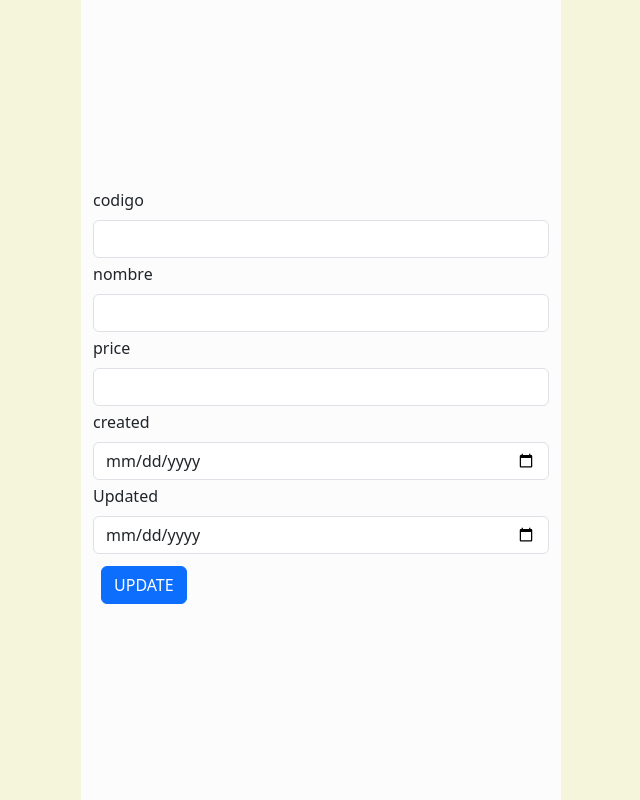
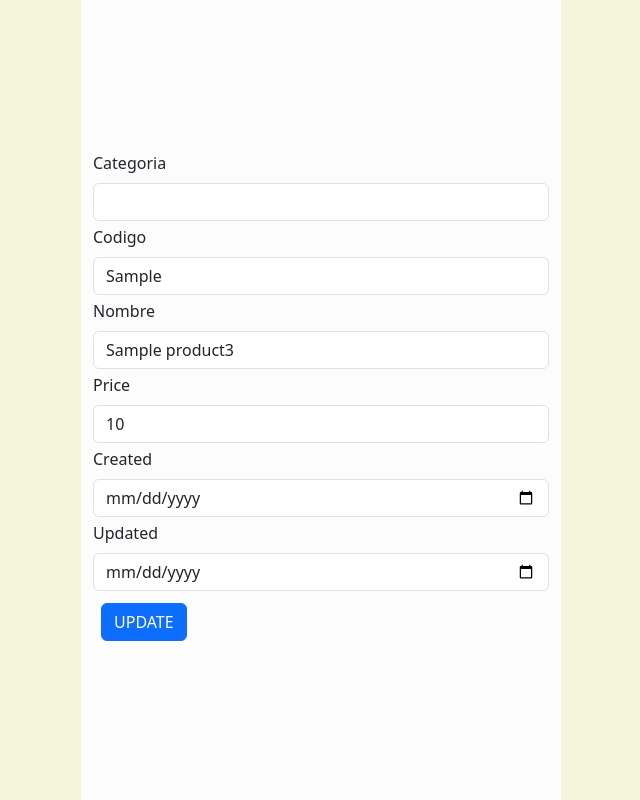
Before and after one commit to amedpinzon17/Prueba_applus-k2, a PHP site: page /product/editarPro.php?id=1 in a window 1280 px wide. Shown: the whole page, without its empty margins (319-959 px from the left). Run offline with PHP 8.4, Linux system fonts and the light colour scheme; tables that the repository leaves empty or names only in its code hold one stand-in row (values such as "Sample post"); data that the repository does not hold is empty.

Commit message:
feat: :memo: corecion

```diff
--- a/config/config.php
+++ b/config/config.php
@@ -118,14 +118,16 @@ class Category extends Conexion {
 
 
 class Product extends Conexion {
+    private $id;
     private $categoria;
     private $codigo;
     private $nombre;
     private $price;
-    private $crated;
+    private $created;
     private $updated;
 
-     public function __construct($categoria = 0, $codigo = "", $nombre = "", $price ="", $created = "", $updated="", $dbCnx = ""){
+     public function __construct($id = 0, $categoria = "", $codigo = "", $nombre = "", $price ="", $created = "", $updated="", $dbCnx = ""){
+        $this->id = $id;
         $this -> categoria = $categoria;
         $this -> codigo = $codigo;
         $this -> nombre = $nombre;
@@ -135,6 +137,19 @@ class Product extends Conexion {
         parent:: __construct($dbCnx);
     }
 
+
+
+
+
+    public function setId($id) {
+        $this->id = $id;
+    }
+
+    public function getId(){
+        return $this->id;
+    }
+
+/* ----------------------------------------------------- */
 
 
      public function setCategoria($categoria) {
@@ -228,10 +243,10 @@ public function insertProduct(){
 
     public function deleteProduct(){
         try{
-        $stm = $this -> dbCnx -> prepare('DELETE FROM product3 WHERE categoria=?');
-        $stm ->execute([$this -> categoria]);
+        $stm = $this -> dbCnx -> prepare('DELETE FROM product3 WHERE id=?');
+        $stm ->execute([$this -> id]);
+        echo "<script>alert('borrado exitosamente');document.location='../product/product.php'</script> " ;
         return $stm->fetchAll();
-        echo "<script>alert('borrado exitosamente');document.location='../product/product.php'</script> " ;
     }catch(Exception $e){
         return $e->getMessage();
     }
@@ -240,19 +255,21 @@ public function insertProduct(){
 
 public function selectProductOne(){
         try{
-            $stm = $this ->dbCnx -> prepare('SELECT * FROM product3 WHERE categoria=?');
-            $stm ->execute([$this ->categoria]);
-            return $stm -> fetchAll();
+            $stm = $this ->dbCnx -> prepare('SELECT * FROM product3 WHERE id=?');
+            $stm ->execute([$this ->id]);
+            $result= $stm -> fetchAll(PDO::FETCH_ASSOC);
+            return $result ?: [];
         }catch(Exception $e){
             return $e -> getMessage();
         }
     }
 
 
+
 public function updateProduct(){
     try{
-        $stm = $this->dbCnx->prepare('UPDATE product3 SET codigo=?, nombre=?, price=?, created=?, updated=? WHERE categoria=?');
-        $stm->execute([$this->codigo, $this->nombre, $this->price, $this->created, $this->updated, $this->categoria]);
+        $stm = $this->dbCnx->prepare('UPDATE product3 SET codigo=?, categoria=?, nombre=?, price=?, created=?, updated=? WHERE id=?');
+        $stm->execute([$this->codigo, $this->nombre, $this->price, $this->created, $this->updated, $this->categoria ,$this->id]);
     } catch(Exception $e){
         return $e->getMessage();
     }
--- a/index.php
+++ b/index.php
@@ -74,7 +74,6 @@ $all = $data->selectCategoryAll();
 
 
 
-
 <!-- MODAL PARA AGRAGAR MAS ELEMENTOS A LA TABLA -->
         <div class="modal fade" id="exampleModal" tabindex="-1" aria-labelledby="exampleModalLabel" aria-hidden="true">
         <div class="modal-dialog">
--- a/product/borrarPro.php
+++ b/product/borrarPro.php
@@ -3,9 +3,9 @@ require_once(__DIR__ ."/../config/config.php");
 
 $recordProdu = new Product();
 
-if(isset($_GET['categoria']) && isset ($_GET['req'])){
+if(isset($_GET['id']) && isset ($_GET['req'])){
     if($_GET['req'] == "delete"){
-        $recordProdu->setCategoria($_GET['categoria']);
+        $recordProdu->setId($_GET['id']);
         $recordProdu->deleteProduct();
         echo "<script> alert('Datos borrados');document.location='./product.php'</script>";
     }
--- a/product/editarPro.php
+++ b/product/editarPro.php
@@ -1,18 +1,17 @@
 <?php
 
-require_once(__DIR__."/../config/config.php");
+ require_once(__DIR__."/../config/config.php");
+
 
 $dataPrdoduc = new Product();
-
-$producto4 = isset($_GET['categoria']) ? $_GET['categoria'] : null;
-
-$dataPrdoduc->setCategoria($producto4);
+$producto4 = $_GET['id'];
+$dataPrdoduc->setId($producto4);
 
 $record1 = $dataPrdoduc->selectProductOne();
-
-$valProduct = isset($record1[0]) ? $record1[0] : null;
+$valProducto = $record1[0];
 
 if (isset($_POST['editar'])) {
+    $dataPrdoduc->setCategoria($_POST['categoria']);
     $dataPrdoduc->setCodigo($_POST['codigo']);
     $dataPrdoduc->setNombre($_POST['nombre']);
     $dataPrdoduc->setPrice($_POST['price']);
@@ -22,6 +21,9 @@ if (isset($_POST['editar'])) {
     $dataPrdoduc->updateProduct();
     echo "<script>alert('actualizado exitosamente');document.location='./product.php'</script>";
 }
+
+
+
 
 ?>
 
@@ -43,25 +45,30 @@ if (isset($_POST['editar'])) {
 
 <div class="container d-flex align-items-center justify-content-center bg-light-subtle" style="height: 100vh; width: 30rem;">
     <form class="col d-flex flex-wrap" action="" method="post">
-        <div class="mb-1 col-12">
-            <label for="codigo" class="form-label">codigo</label>
-            <input type="text" id="codigo" name="codigo" class="form-control" value="<?php echo $valProduct['codigo']; ?>" />
+
+    <div class="mb-1 col-12">
+            <label for="categoria" class="form-label">Categoria</label>
+            <input type="number" id="categoria" name="categoria" class="form-control" value="<?php echo $valProducto['categoria']; ?>" />
         </div>
         <div class="mb-1 col-12">
-            <label for="nombre" class="form-label">nombre</label>
-            <input type="text" id="nombre" name="nombre" class="form-control" value="<?php echo $valProduct['nombre']; ?>" />
+            <label for="codigo" class="form-label">Codigo</label>
+            <input type="text" id="codigo" name="codigo" class="form-control" value="<?php echo $valProducto['codigo']; ?>" />
         </div>
         <div class="mb-1 col-12">
-            <label for="price" class="form-label">price</label>
-            <input type="text" id="price" name="price" class="form-control" value="<?php echo $valProduct['price']; ?>" />
+            <label for="nombre" class="form-label">Nombre</label>
+            <input type="text" id="nombre" name="nombre" class="form-control" value="<?php echo $valProducto['nombre']; ?>" />
         </div>
         <div class="mb-1 col-12">
-            <label for="created" class="form-label">created</label>
-            <input type="date" id="created" name="created" class="form-control" value="<?php echo $valProduct['created']; ?>" />
+            <label for="price" class="form-label">Price</label>
+            <input type="decimal" id="price" name="price" class="form-control" value="<?php echo $valProducto['price']; ?>" />
+        </div>
+        <div class="mb-1 col-12">
+            <label for="created" class="form-label">Created</label>
+            <input type="date" id="created" name="created" class="form-control" value="<?php echo $valProducto['created']; ?>" />
         </div>
         <div class="mb-1 col-12">
             <label for="updated" class="form-label">Updated</label>
-            <input type="date" id="updated" name="updated" class="form-control" value="<?php echo $valProduct['updated']; ?>" />
+            <input type="date" id="updated" name="updated" class="form-control" value="<?php echo $valProducto['updated']; ?>" />
         </div>
 
         <div class="col-12 m-2">
--- a/style.css
+++ b/style.css
@@ -38,5 +38,6 @@ div[ng-controller="MyCtrl"] h4 {
     padding: 1em;
     background-color: rgb(125, 92, 243);
     border-radius: 10px;
+    color: white;
     padding: 1em;
 }
```
Also changed, not shown: product/product.php (+9 -6 lines).
